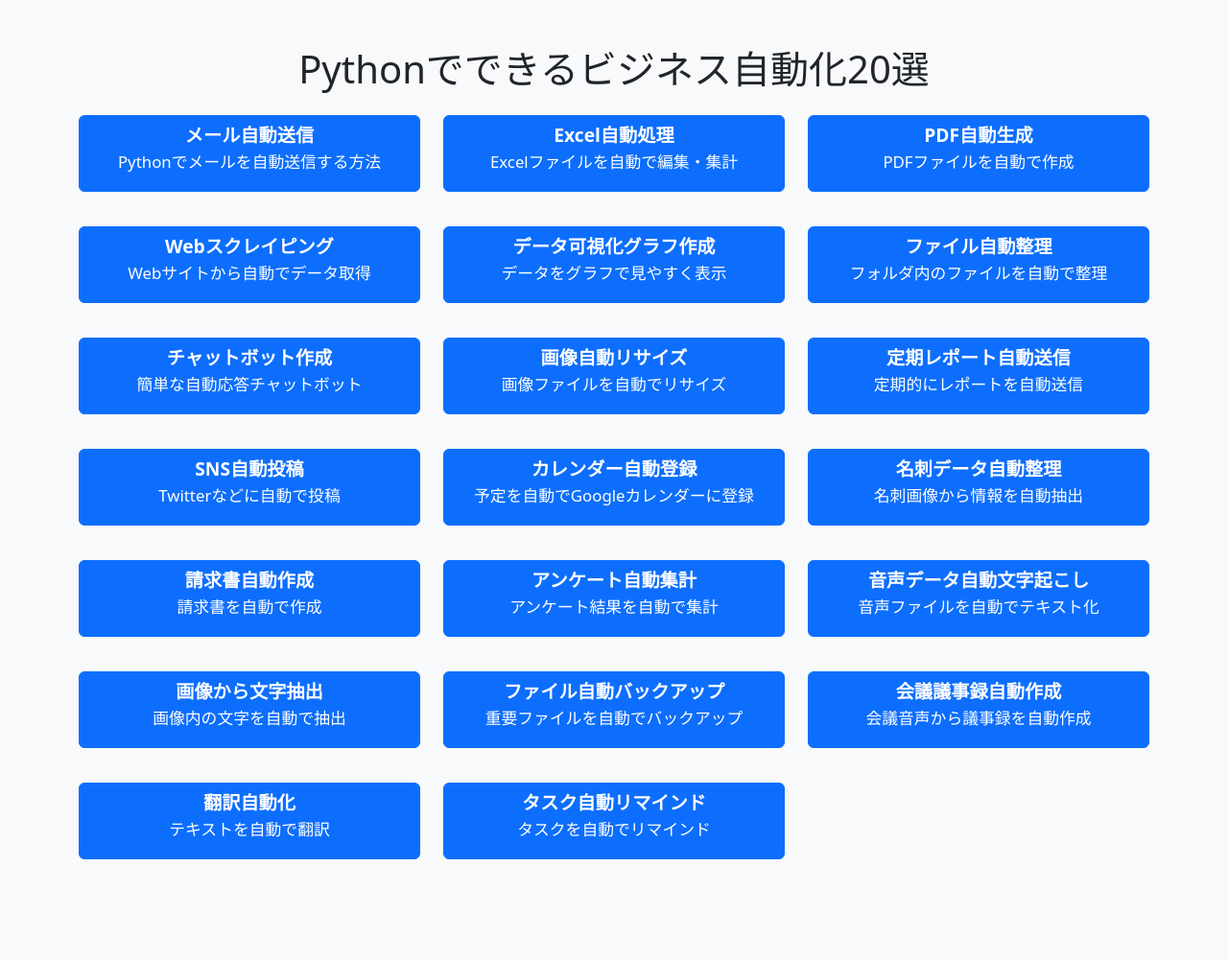
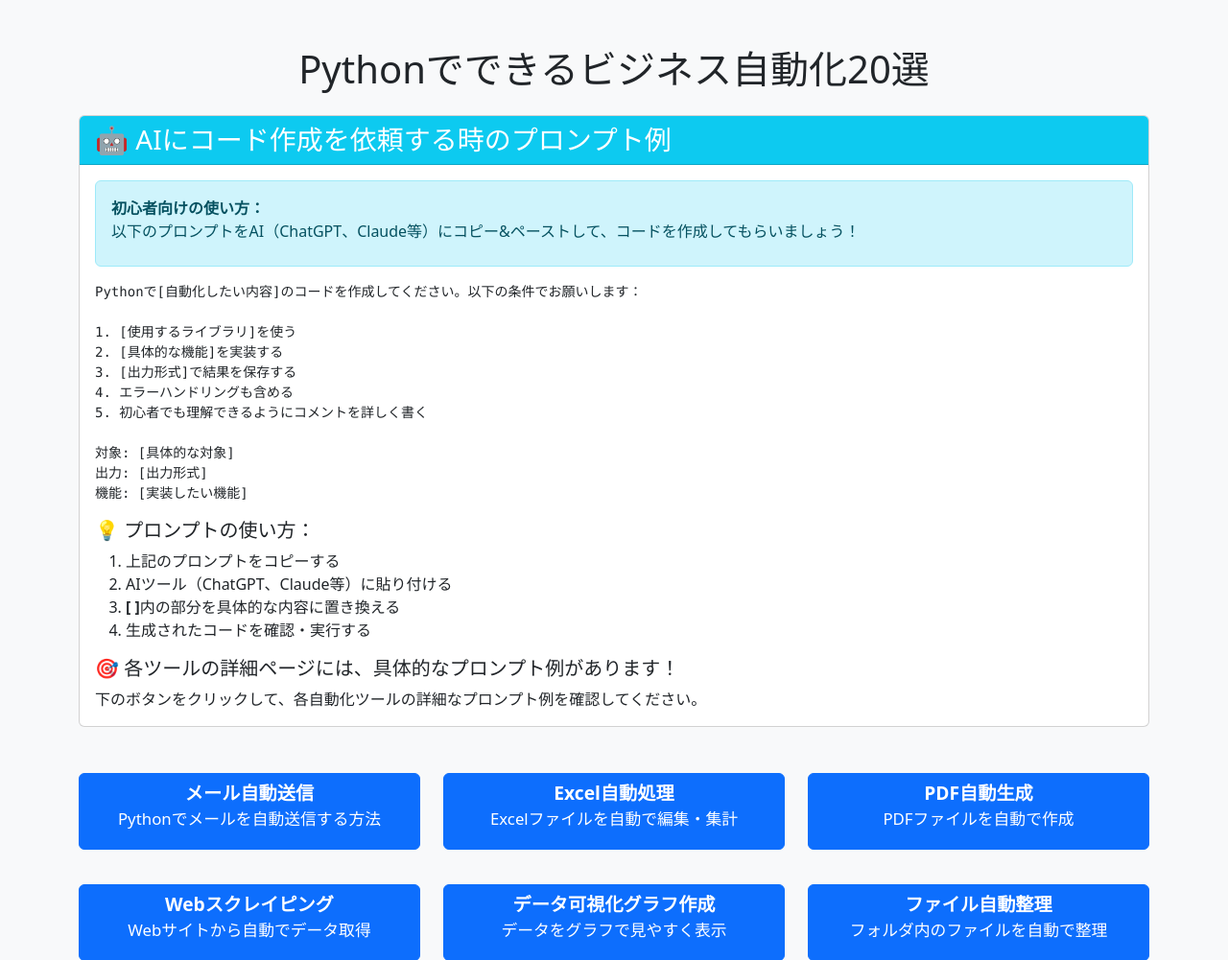
Before and after one commit to Ykuroyy/pyme-app, a Flask app: page / in a window 1280 px wide. Shown: the top 1001 px of the page at 96% size. Before the commit the page ends 896 px from the top, so only its background shows below. Run offline with Flask 3, Linux system fonts and the light colour scheme.

Commit message:
表示順変更

```diff
--- a/pyme-app/app.py
+++ b/pyme-app/app.py
@@ -279,5 +279,5 @@ def tool_detail(tool_id):
     return render_template('detail.html', tool=tool)
 
 if __name__ == '__main__':
-    port = int(os.environ.get('PORT', 5000))
-    app.run(host='0.0.0.0', port=port, debug=False)
+    port = int(os.environ.get('PORT', 8000))  # ローカルでは8000を使用
+    app.run(host='0.0.0.0', port=port, debug=True)  # ローカルではデバッグモード有効
--- a/pyme-app/templates/index.html
+++ b/pyme-app/templates/index.html
@@ -13,6 +13,53 @@
 <body>
 <div class="container py-5">
     <h1 class="mb-4 text-center">Pythonでできるビジネス自動化20選</h1>
+
+    <!-- AIプロンプト例セクション -->
+    <div class="row mb-5">
+        <div class="col-12">
+            <div class="card">
+                <div class="card-header bg-info text-white">
+                    <h3 class="mb-0">🤖 AIにコード作成を依頼する時のプロンプト例</h3>
+                </div>
+                <div class="card-body">
+                    <div class="alert alert-info">
+                        <strong>初心者向けの使い方：</strong>
+                        <p class="mb-2">以下のプロンプトをAI（ChatGPT、Claude等）にコピー&ペーストして、コードを作成してもらいましょう！</p>
+                    </div>
+
+                    <div class="code-block">
+                        <pre><code>Pythonで[自動化したい内容]のコードを作成してください。以下の条件でお願いします：
+
+1. [使用するライブラリ]を使う
+2. [具体的な機能]を実装する
+3. [出力形式]で結果を保存する
+4. エラーハンドリングも含める
+5. 初心者でも理解できるようにコメントを詳しく書く
+
+対象: [具体的な対象]
+出力: [出力形式]
+機能: [実装したい機能]</code></pre>
+                    </div>
+
+                    <div class="mt-3">
+                        <h5>💡 プロンプトの使い方：</h5>
+                        <ol>
+                            <li>上記のプロンプトをコピーする</li>
+                            <li>AIツール（ChatGPT、Claude等）に貼り付ける</li>
+                            <li><strong>[ ]</strong>内の部分を具体的な内容に置き換える</li>
+                            <li>生成されたコードを確認・実行する</li>
+                        </ol>
+                    </div>
+
+                    <div class="mt-3">
+                        <h5>🎯 各ツールの詳細ページには、具体的なプロンプト例があります！</h5>
+                        <p class="mb-0">下のボタンをクリックして、各自動化ツールの詳細なプロンプト例を確認してください。</p>
+                    </div>
+                </div>
+            </div>
+        </div>
+    </div>
+
     <div class="row">
         {% for tool in tools %}
         <div class="col-md-6 col-lg-4 mb-3">
```
Also changed, not shown: pyme-app/templates/detail.html (+8 -8 lines).
